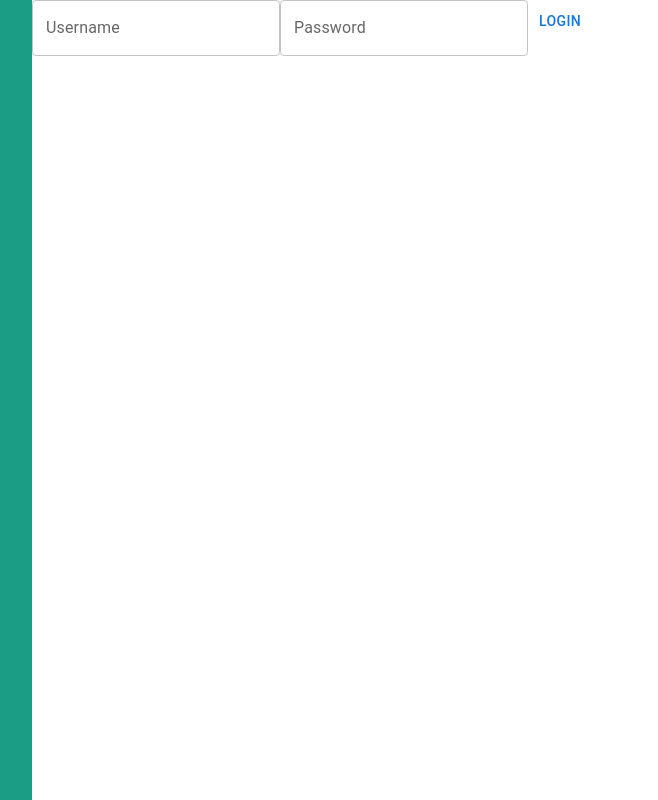
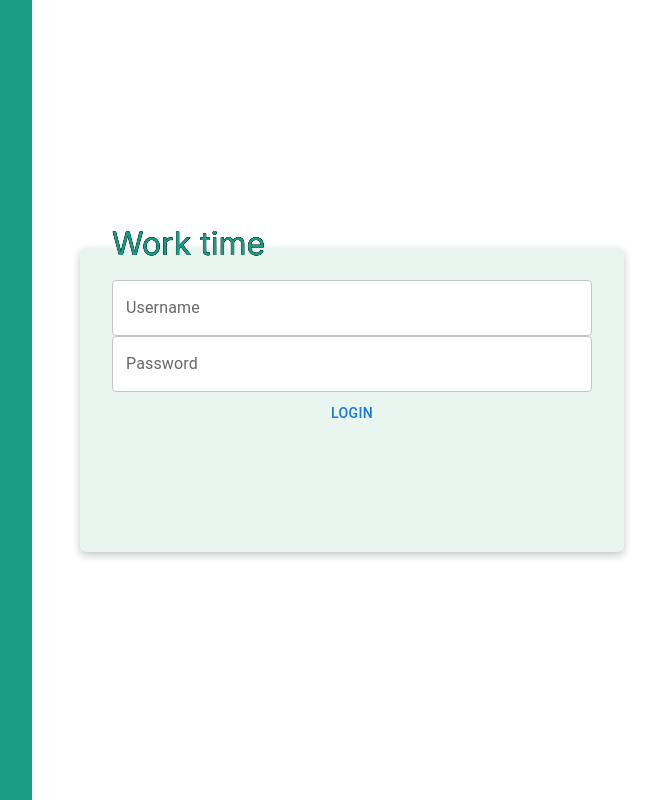
Before and after one commit to Supaweeb/deploy-educate, a Next.js app: page / in a window 1280 px wide. Shown: the whole page, without its empty margins (608-1266 px from the left). Built offline with nearby package versions, Linux system fonts and the light colour scheme.

Commit message:
Add sidebar

```diff
--- a/src/app/dashboard/page.js
+++ b/src/app/dashboard/page.js
@@ -15,7 +15,7 @@ export default function Home() {
     <>
       <Container>
           <p>Dashboard</p>
-          <button type="button" onClick={() => router.push('/dashboard')}>
+          <button type="button" onClick={() => router.push('/')}>
             Dashboard
           </button>
       </Container>
--- a/src/app/page.js
+++ b/src/app/page.js
@@ -27,6 +27,7 @@ const Container = styled.div`
 const Component = styled.div`
   height: 100vh;
   width: 50vw;
+  // text-align: center;
   position: relative;
 
   * {
@@ -35,23 +36,23 @@ const Component = styled.div`
 `;
 
 const Login = styled.div`
-  // background-color: #E8F6EF;
-  // width: 30em;
-  // height: 15em;
-  // border-radius: 6px;
-  // text-align: center;
-  // padding: 2em;
-  // box-shadow: rgba(0, 0, 0, 0.24) 0px 3px 8px;
+  background-color: #E8F6EF;
+  width: 30em;
+  height: 15em;
+  border-radius: 6px;
+  text-align: center;
+  padding: 2em;
+  box-shadow: rgba(0, 0, 0, 0.24) 0px 3px 8px;
 
-  // position: absolute;
-  // top: 50%;
-  // left: 50%;
-  // transform: translate(-50%, -50%);
+  position: absolute;
+  top: 50%;
+  left: 50%;
+  transform: translate(-50%, -50%);
 
-  // > * {
-  //   width: 100%;
-  //   margin: 1em 0;
-  // }
+  > * {
+    width: 100%;
+    margin: 1em 0;
+  }
 `
 
 const Title = styled.p`
```
